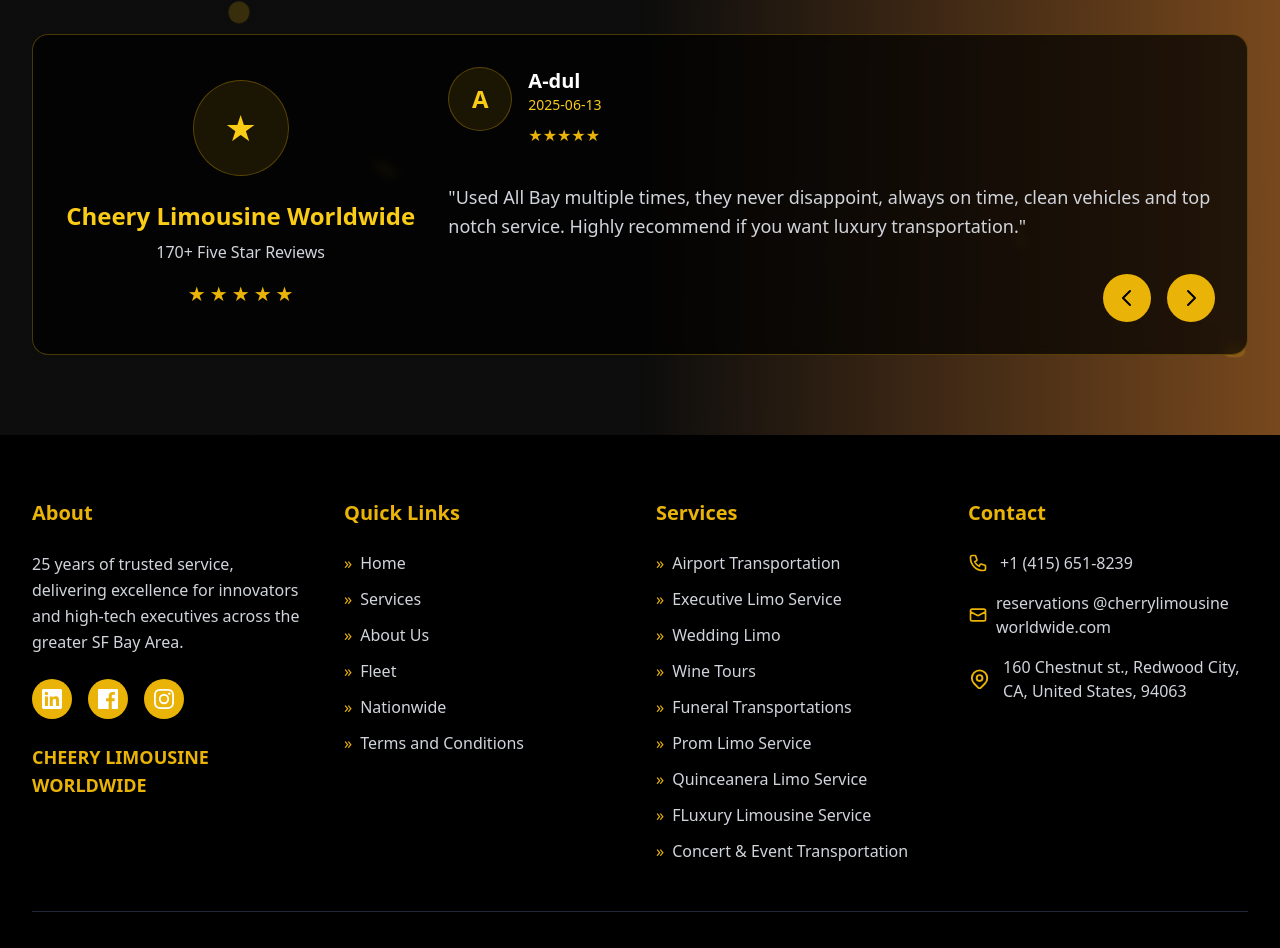
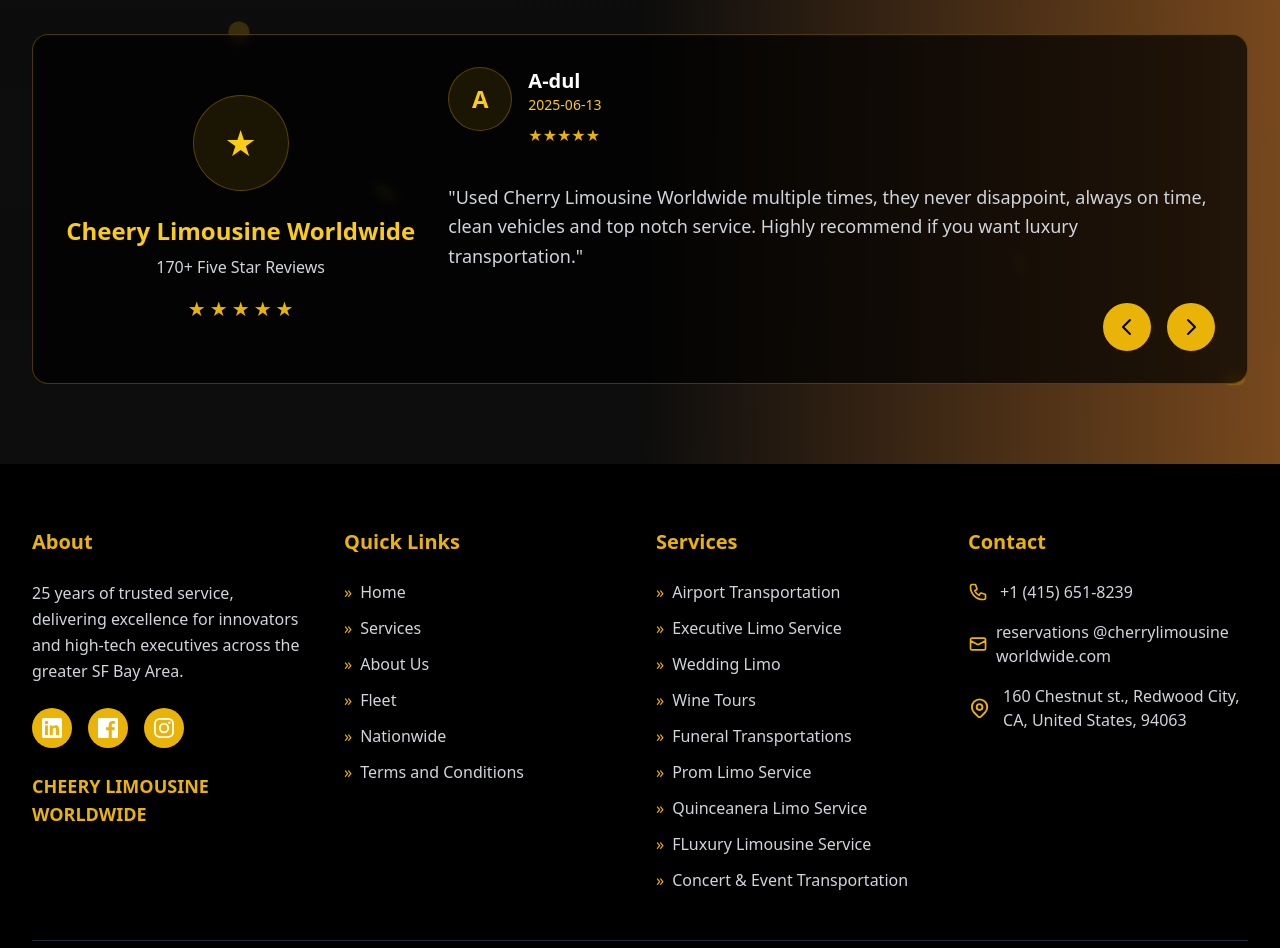
Before and after one commit to meharahmadft6/Cheery-Limousine-Worldwide, a Next.js app: page / in a window 1280 px wide. Shown: the part 3046-3994 px from the top of the page. Built offline with nearby package versions, Linux system fonts and the light colour scheme.

Commit message:
Your commit message

```diff
--- a/src/components/Testimonials.tsx
+++ b/src/components/Testimonials.tsx
@@ -18,7 +18,7 @@
     name: "A-dul",
     date: "2025-06-13",
     rating: 5,
-    text: "Used All Bay multiple times, they never disappoint, always on time, clean vehicles and top notch service. Highly recommend if you want luxury transportation.",
+    text: "Used Cherry Limousine Worldwide multiple times, they never disappoint, always on time, clean vehicles and top notch service. Highly recommend if you want luxury transportation.",
     avatar: "A"
   },
   {
@@ -39,7 +39,7 @@
     name: "Sarah Johnson",
     date: "2025-05-28",
     rating: 5,
-    text: "The most professional limo service in the Bay Area. Punctual, clean cars, and excellent drivers. Will use them again!",
+    text: "The most professional limo service in the worldwide Area. Punctual, clean cars, and excellent drivers. Will use them again!",
     avatar: "S"
   }
 ]
```
